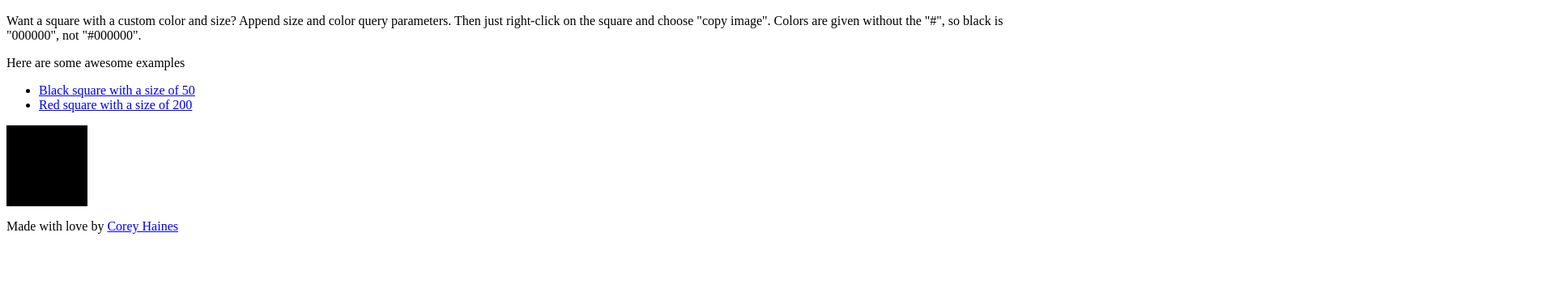
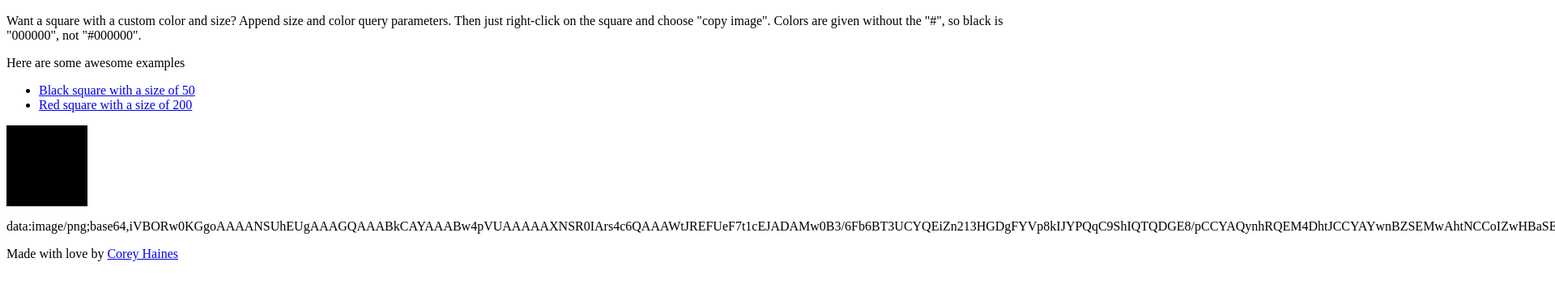
Before and after one commit to coreyhaines/tinysquare, a plain HTML site: page index.html in a window 1280 px wide. Shown: the part 123-484 px from the top of the page at 81% size, 1920 px wide, since content can reach past the window. Drawn offline with Linux system fonts and the light colour scheme.

Commit message:
Add dataurl

```diff
--- a/index.html
+++ b/index.html
@@ -43,6 +43,8 @@ function draw() {
     const ctx = canvas.getContext('2d');
     ctx.fillStyle = getColor();
     ctx.fillRect(0, 0, size, size);
+    const dataUrlTag = document.getElementById('dataurl');
+    dataUrlTag.innerText = canvas.toDataURL();
   }
 }
   </script>
@@ -67,6 +69,7 @@ function draw() {
       <li><a href="https://tinysquare.page/?color=FF0000&size=200">Red square with a size of 200</a></li>
     </ul>
     <canvas id="canvas"></canvas>
+    <p id='dataurl'></p>
     <p>Made with love by <a href="https://articles.coreyhaines.com/">Corey Haines</a></p>
   </body>
 </html>
```
